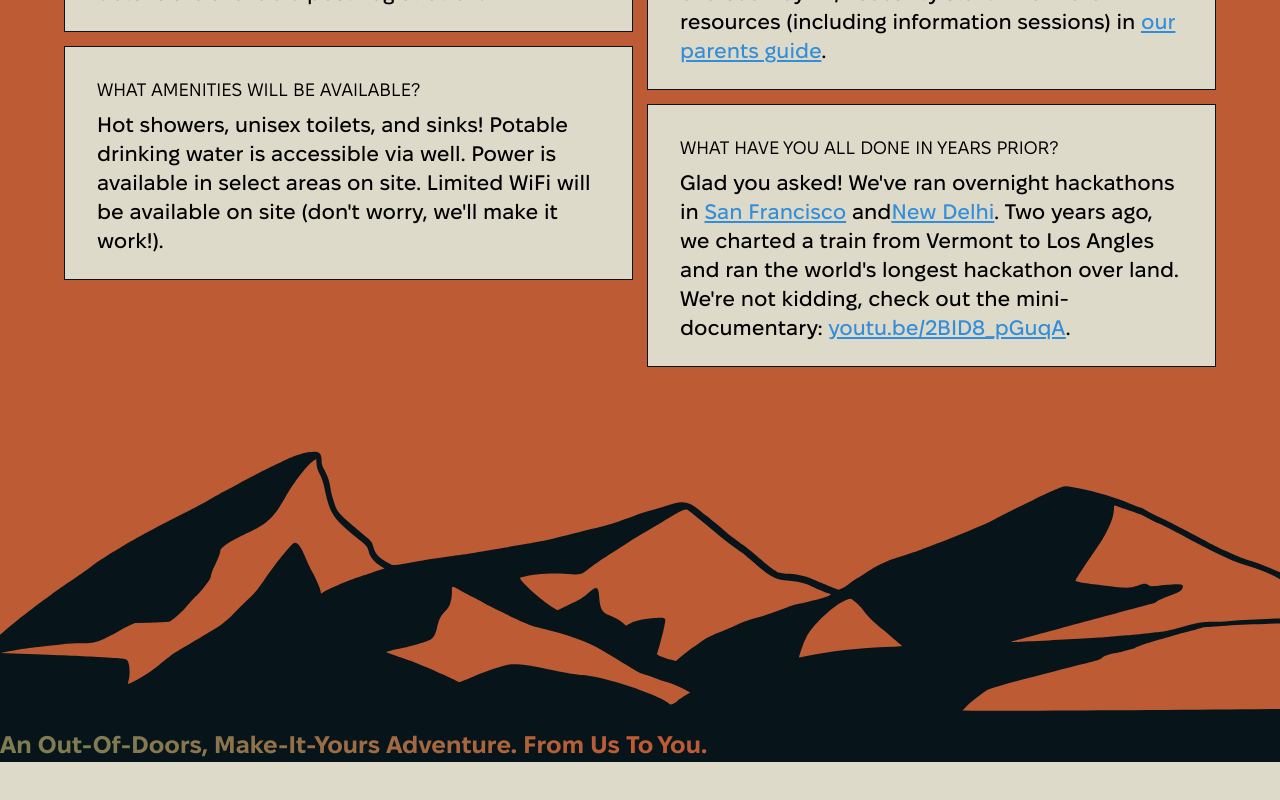
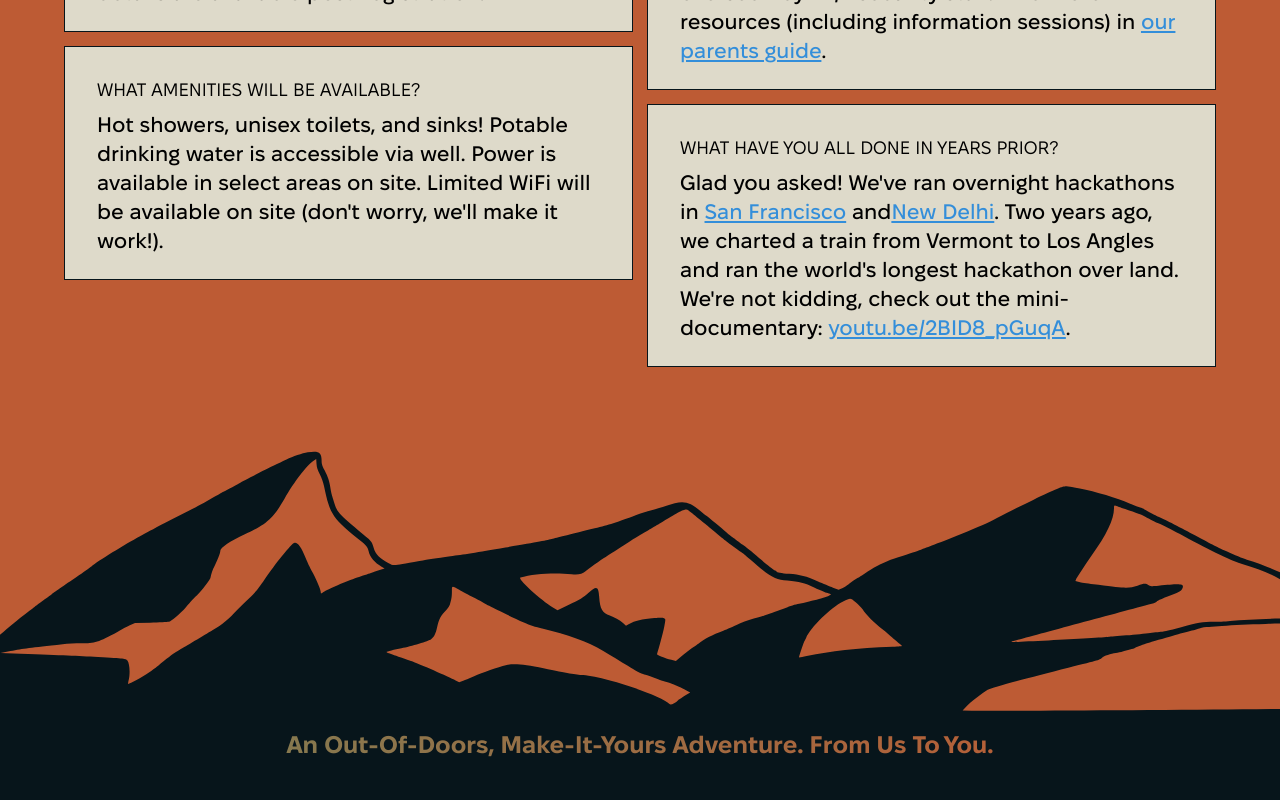
Before and after one commit to hackclub/www-outernet, a Next.js app: page / in a window 1280 px wide. Shown: the part 6678-7478 px from the top of the page. Before the commit the page ends 7440 px from the top, so only its background shows below. Built offline with nearby package versions, Linux system fonts and the light colour scheme.

Commit message:
Update Footer.module.scss

```diff
--- a/components/Footer.module.scss
+++ b/components/Footer.module.scss
@@ -15,7 +15,7 @@
     -webkit-text-fill-color: transparent;
     background-clip: text;
     text-fill-color: transparent;
-    display: inline;
+    display: block;
     text-align: center;
     font-size: 1.5em;
     padding-bottom: 2.5em;
```
